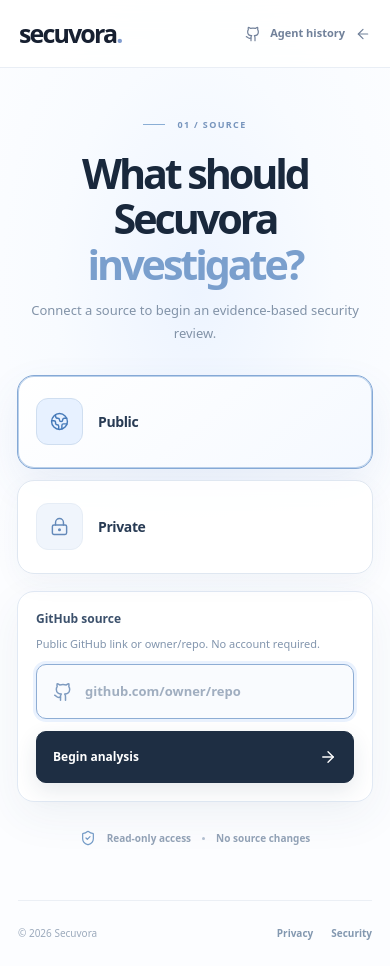
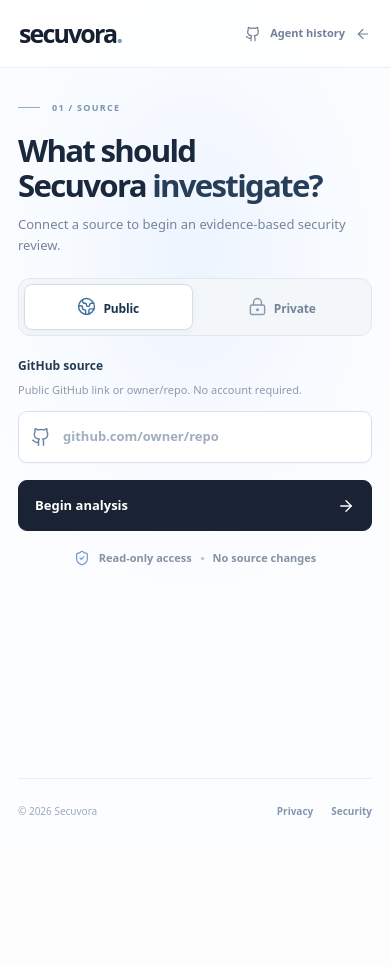
Before and after one commit to helloskyorigin/Safe-sure, a Next.js app: page /assess in a window 390 px wide. After the commit the page ends 844 px from the top, so only its background shows below. Built offline with nearby package versions, Linux system fonts and the light colour scheme.

Commit message:
style: replace oversized source cards with clean responsive segmented controls

```diff
--- a/app/assess/assess.css
+++ b/app/assess/assess.css
@@ -419,3 +419,89 @@
  .connect-workflow-note span:not(:last-child)::after{content:""}
  .connect-subtitle{line-height:1.75}
 }
+
+
+/* Secuvora source onboarding — focused investigation entry, not a second landing.
+   Scope is intentionally limited to /assess; scan/history/legal styles stay intact. */
+.connect-page .connect-main{padding:clamp(35px,5vw,62px) 20px 54px;align-items:flex-start}
+.connect-page .connect-content{width:min(510px,100%);text-align:left;margin:0 auto}
+.connect-page .connect-step{justify-content:flex-start;font-size:9px;letter-spacing:.14em;color:#7894b2}
+.connect-page .connect-content>h1{
+  max-width:530px;font-size:clamp(31px,3.9vw,43px);line-height:1.14;
+  letter-spacing:-.055em;margin:21px 0 11px;font-weight:780;text-wrap:balance
+}
+.connect-page .connect-content>h1 em{color:#273e58;font-style:normal}
+.connect-page .connect-subtitle{
+  max-width:460px;color:#75859b;font-size:13px;line-height:1.62;margin:0 0 27px
+}
+.connect-page .connect-choices{
+  display:grid;grid-template-columns:repeat(2,minmax(0,1fr));gap:8px;
+  text-align:center;background:#f4f7fa;border:1px solid #e1e8f0;
+  border-radius:12px;padding:5px
+}
+.connect-page .connect-choice{
+  min-height:48px;border-radius:8px;border:1px solid transparent;
+  background:transparent;box-shadow:none;transform:none;
+  flex-direction:row;align-items:center;justify-content:center;
+  gap:9px;padding:9px 12px;min-width:0
+}
+.connect-page .connect-choice:hover{background:#eaf0f5;border-color:transparent;box-shadow:none;transform:none}
+.connect-page .connect-choice.selected,.connect-page .connect-choice.selected:hover{
+  background:#fff;border-color:#d2dfeb;box-shadow:0 2px 6px #1e32490d
+}
+.connect-page .connect-choice-icon,.connect-page .connect-choice.selected .connect-choice-icon{
+  width:auto;height:auto;border:0;border-radius:0;box-shadow:none;background:transparent;
+  color:#879ab0;flex:none
+}
+.connect-page .connect-choice.selected .connect-choice-icon{color:#3e719e}
+.connect-page .connect-choice-copy{display:block;padding:0}
+.connect-page .connect-choice-copy strong{font-size:12px;font-weight:750;letter-spacing:-.012em;color:#74859a}
+.connect-page .connect-choice.selected .connect-choice-copy strong{color:#1a334e}
+.connect-page .connect-choice-end{display:none}
+.connect-page .connect-panel{
+  margin:22px 0 0;padding:0;text-align:left;background:transparent;
+  border:0;border-radius:0;box-shadow:none
+}
+.connect-page .connect-public-form,.connect-page .connect-private-panel{gap:11px}
+.connect-page .connect-public-form>label,.connect-page .connect-private-panel>label{
+  color:#253b52;font-size:12px;font-weight:740
+}
+.connect-page .connect-field-hint{font-size:11px;line-height:1.5;margin:-4px 0 2px;color:#8d9bad}
+.connect-page .connect-url-field{
+  height:54px;border-radius:9px;background:#fff;border-color:#d7e1ed;
+  box-shadow:0 1px 2px #16243508;color:#6f89a4
+}
+.connect-page .connect-submit{
+  margin-top:6px;min-height:51px;background:#192333;border-radius:9px;
+  border-color:#192333;font-size:13px;box-shadow:none
+}
+.connect-page .connect-submit:hover{background:#28394f;box-shadow:none;transform:none}
+.connect-page .connect-reassurance{
+  justify-content:center;flex-wrap:wrap;gap:9px;margin:19px 0 0;
+  color:#8492a3;font-size:11px;font-weight:560;line-height:1.5
+}
+.connect-page .connect-reassurance>span{background:#afbecb}
+.connect-page .connect-footer{margin-top:15px}
+@media(max-width:700px){
+ .connect-page .connect-main{padding:36px 18px 34px}
+ .connect-page .connect-content>h1{font-size:clamp(31px,7vw,40px);margin:18px 0 10px}
+ .connect-page .connect-subtitle{margin-bottom:22px}
+}
+@media(max-width:480px){
+ .connect-page .connect-main{padding:33px 18px 28px}
+ .connect-page .connect-content>h1{font-size:clamp(29px,8vw,37px)}
+ .connect-page .connect-choices{grid-template-columns:repeat(2,minmax(0,1fr));gap:5px}
+ .connect-page .connect-choice{min-height:46px;gap:7px;padding:9px 7px}
+ .connect-page .connect-choice-copy strong{font-size:12px}
+ .connect-page .connect-panel{margin-top:21px;padding:0}
+ .connect-page .connect-url-field{height:52px;padding:0 12px}
+ .connect-page .connect-footer{margin-top:10px}
+}
+@media(max-width:350px){
+ .connect-page .connect-main{padding-inline:14px}
+ .connect-page .connect-content>h1{font-size:28px}
+ .connect-page .connect-choice-copy strong{font-size:11px}
+}
+@media(prefers-reduced-motion:reduce){
+ .connect-page .connect-choice,.connect-page .connect-submit{transition:none!important}
+}
```
